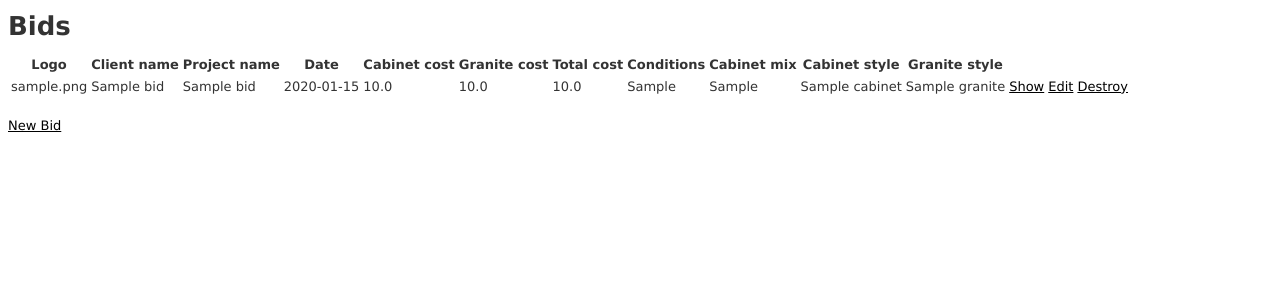
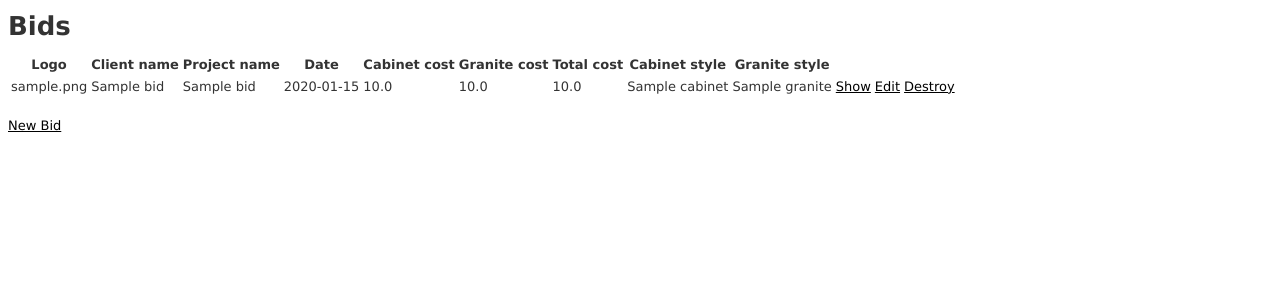
Before and after one commit to LesPorter/BidSheetPDF, a Rails app: page / in a window 1280 px wide. Shown: the top 300 px of the page. Run offline with Rails 7, Linux system fonts and the light colour scheme; tables that the repository leaves empty hold one stand-in row (values such as "Sample post"); style sheets or scripts are compiled from the project's sources; some libraries are stand-ins or nearby versions.

Commit message:
Removed some columns from index view of Bids.

```diff
--- a/app/views/bids/index.html.erb
+++ b/app/views/bids/index.html.erb
@@ -11,8 +11,8 @@
       <th>Granite cost</th>
       <!--<th>Tax cost</th>-->
       <th>Total cost</th>
-      <th>Conditions</th>
-      <th>Cabinet mix</th>
+      <!--<th>Conditions</th>-->
+      <!--<th>Cabinet mix</th>-->
       <th>Cabinet style</th>
       <th>Granite style</th>
       <th colspan="3"></th>
@@ -30,8 +30,8 @@
         <td><%= bid.granite_cost %></td>
         <!--<td><%# bid.tax_cost %></td>-->
         <td><%= bid.total_cost %></td>
-        <td><%= bid.conditions %></td>
-        <td><%= bid.cabinet_mix %></td>
+        <!--<td><%# bid.conditions %></td>-->
+        <!--<td><%# bid.cabinet_mix %></td>-->
         <td><%= bid.cabinet.name %></td>
         <td><%= bid.granite.name %></td>
         <td><%= link_to 'Show', bid %></td>
```
